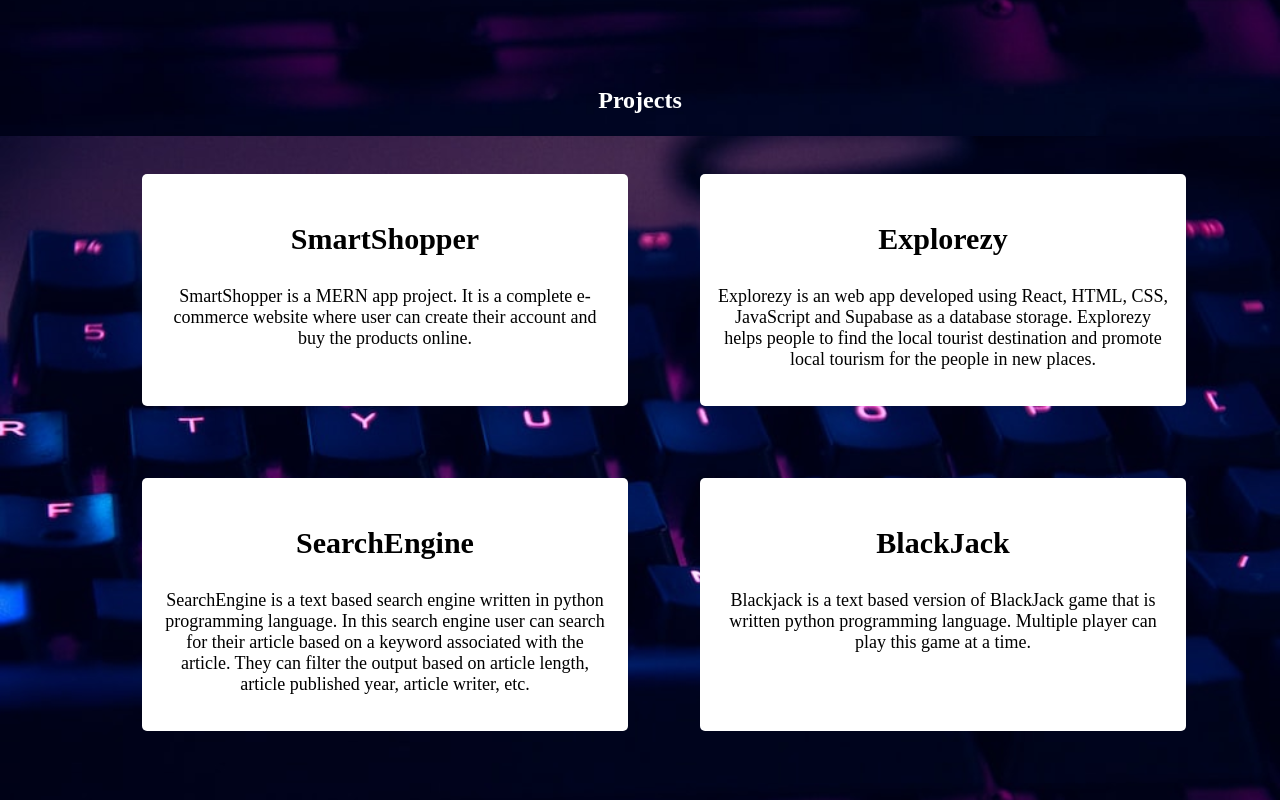
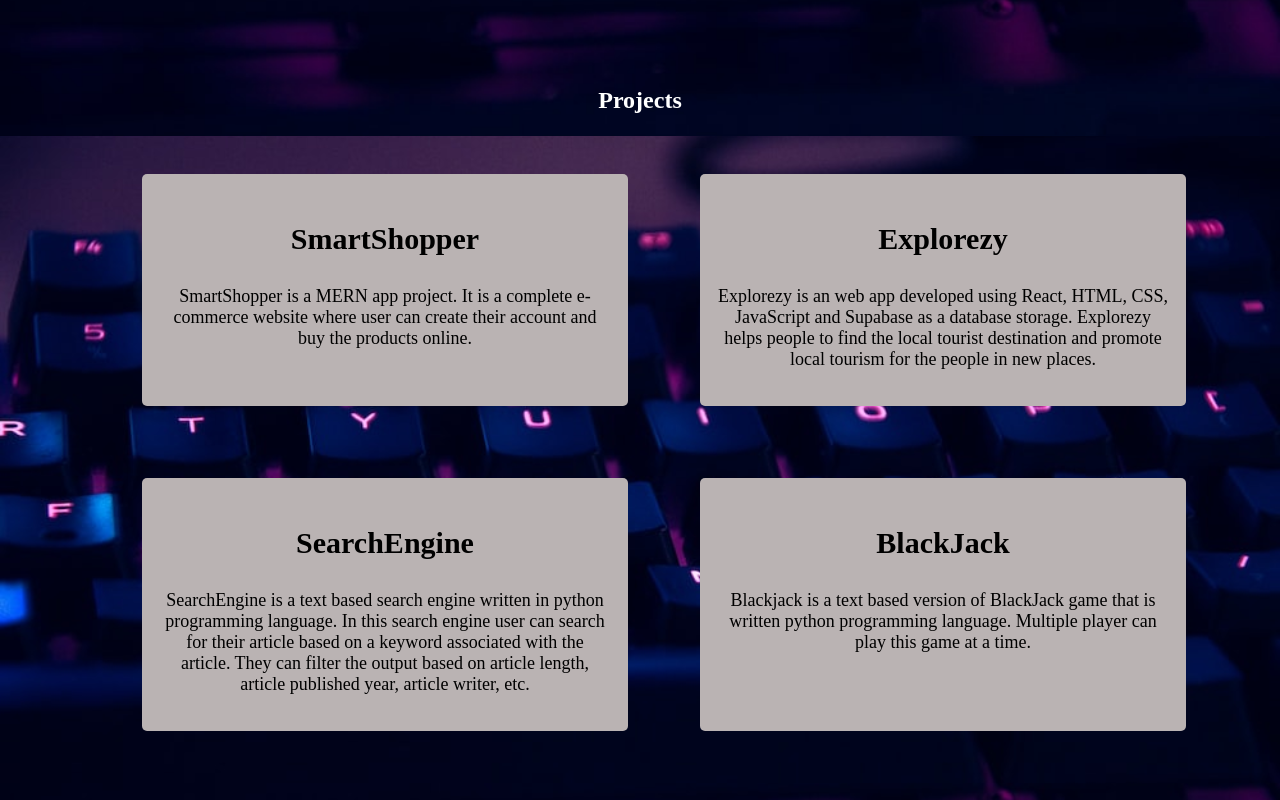
Before and after one commit to SGnawali25/PersonalWebsite, a React (Vite) app: page / in a window 1280 px wide. Shown: the part 680-1480 px from the top of the page. Built offline with nearby package versions, Linux system fonts and the light colour scheme.

Commit message:
change in component bg color

```diff
--- a/src/App.css
+++ b/src/App.css
@@ -193,7 +193,7 @@
     font-size: 28px;
     margin-bottom: 6px;
     color: black;
-    background-color: white;
+    background-color:  rgb(186, 179, 179);
     width: 4.5em;
     border-radius: 10px 0px;
     padding: 2%;
@@ -207,7 +207,7 @@
     font-size: 28px;
     margin-bottom: 6px;
     color: black;
-    background-color: white;
+    background-color:  rgb(186, 179, 179);
     border-radius: 10px 0px;
     padding: 2%;
     width: 20em;
@@ -228,7 +228,7 @@
   .projects, .experiences, .leaderships{
     display: flex;
     margin-left: 3em;
-    color: white;
+    color: rgb(96, 93, 93);
     flex-wrap: wrap;
     justify-content: center;
     flex-direction: row;
@@ -246,7 +246,7 @@
 
 .project, .experience, .leadership {
 display: flexbox;
-background-color: white;
+background-color: rgb(186, 179, 179);
 width : 25em;
 color: black;
 padding: 1em;
```
